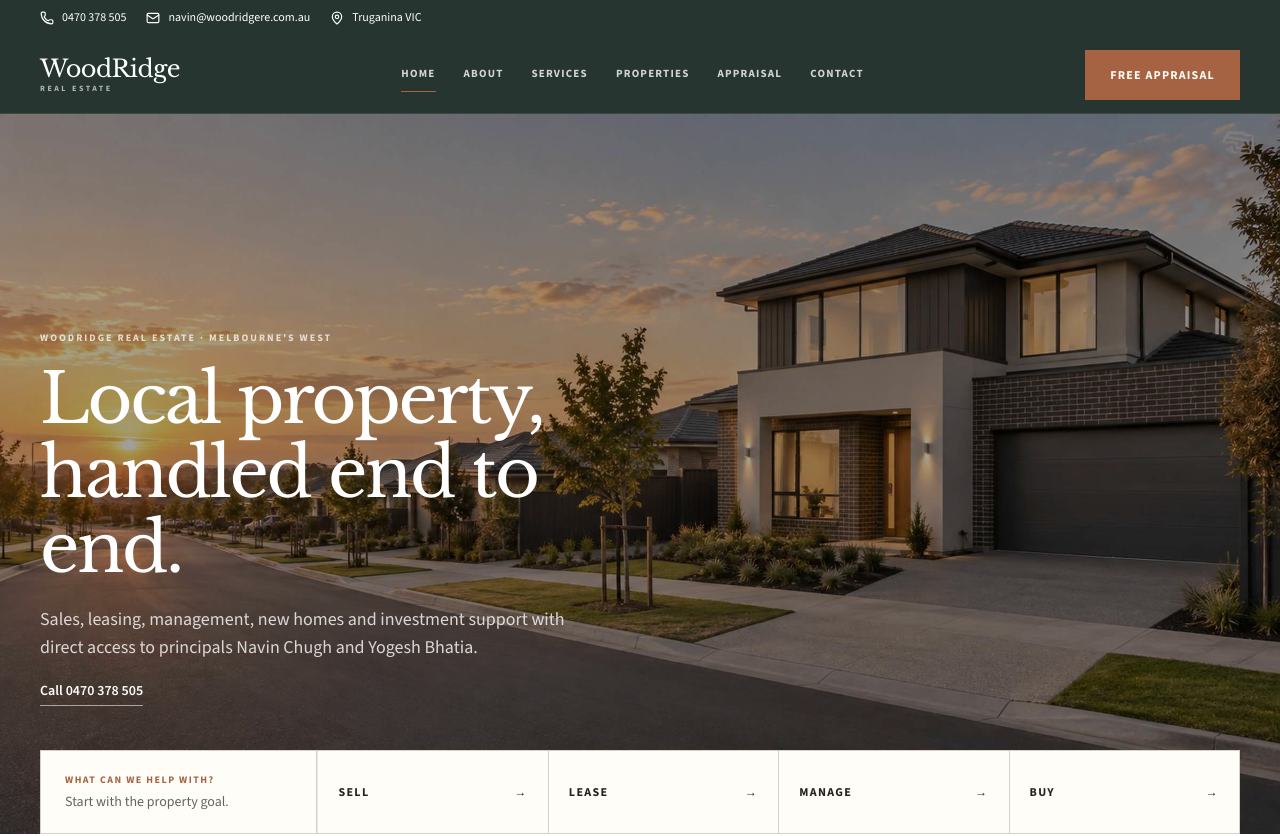
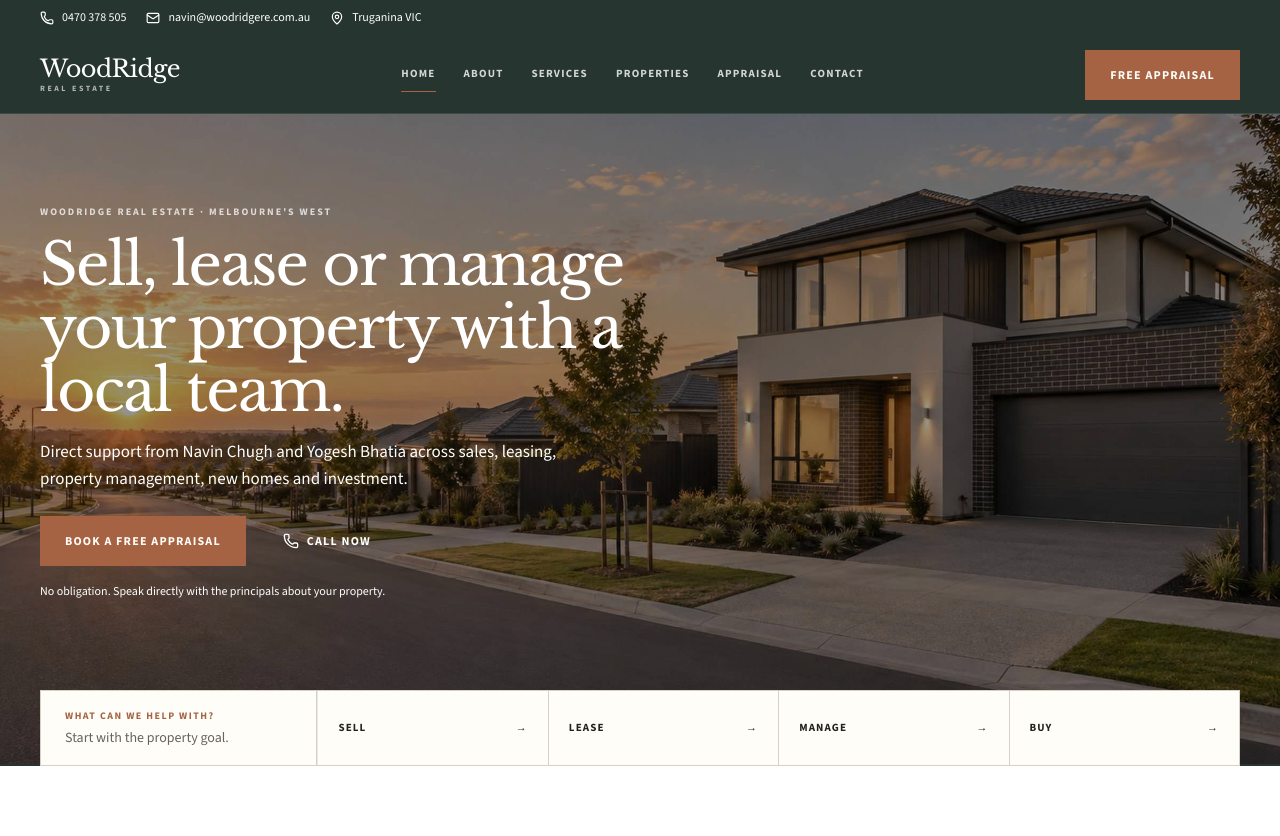
Before and after one commit to tayyabheree/Estate-website, a Next.js app: page / in a window 1280 px wide. Shown: the top 836 px of the page. Built offline with nearby package versions, Linux system fonts and the light colour scheme.

Commit message:
Refocus hero on lead conversion

```diff
--- a/components/sections/Hero.tsx
+++ b/components/sections/Hero.tsx
@@ -2,6 +2,7 @@
 
 import Image from "next/image";
 import { useEffect, useState } from "react";
+import { Phone } from "lucide-react";
 import { site } from "@/content/site";
 
 const slides = [
@@ -31,9 +32,12 @@ export function Hero() {
     return () => window.clearInterval(timer);
   }, []);
 
+  const primaryPhone = site.contact.phones[0];
+  const tel = "tel:" + primaryPhone.replace(/\s/g, "");
+
   return (
     <section id="home" className="bg-navy text-white">
-      <div className="relative min-h-[610px] overflow-hidden md:min-h-[720px]">
+      <div className="relative min-h-[560px] overflow-hidden sm:min-h-[610px] md:min-h-[650px]">
         <div className="absolute inset-0" aria-hidden="true">
           {slides.map((slide, index) => (
             <div
@@ -52,37 +56,50 @@ export function Hero() {
           ))}
         </div>
 
-        <div className="absolute inset-0 bg-black/35" />
+        <div className="absolute inset-0 bg-black/40" />
 
-        <div className="container relative z-10 flex min-h-[610px] items-end pb-12 pt-20 md:min-h-[720px] md:pb-32 md:pt-24">
-          <div className="max-w-[650px]">
+        <div className="container relative z-10 flex min-h-[560px] items-center pb-10 pt-12 sm:min-h-[610px] sm:pb-14 sm:pt-16 md:min-h-[650px] md:pb-24 md:pt-20">
+          <div className="max-w-[620px] -translate-y-3 sm:-translate-y-5 md:-translate-y-7">
             <p className="text-[10px] font-bold uppercase tracking-[.2em] text-white/75">
               WoodRidge Real Estate · Melbourne&apos;s west
             </p>
 
-            <h1 className="mt-4 max-w-[620px] font-serif text-[2.4rem] font-normal leading-[1.08] tracking-[-.035em] sm:text-[3.2rem] md:text-[4.3rem]">
-              Local property, handled end to end.
+            <h1 className="mt-3 max-w-[600px] font-serif text-[2.2rem] font-normal leading-[1.08] tracking-[-.03em] sm:text-[2.85rem] md:text-[3.65rem]">
+              Sell, lease or manage your property with a local team.
             </h1>
 
-            <p className="mt-5 max-w-[560px] text-[15px] leading-[1.65] text-white/80 sm:text-lg">
-              Sales, leasing, management, new homes and investment support with direct
-              access to principals Navin Chugh and Yogesh Bhatia.
+            <p className="mt-4 max-w-[560px] text-[15px] leading-[1.6] text-white/82 sm:text-[17px]">
+              Direct support from Navin Chugh and Yogesh Bhatia across sales, leasing,
+              property management, new homes and investment.
             </p>
 
-            <a
-              href={"tel:" + site.contact.phones[0].replace(/\s/g, "")}
-              className="mt-5 inline-flex border-b border-white/55 pb-1 text-sm font-semibold text-white"
-            >
-              Call {site.contact.phones[0]}
-            </a>
+            <div className="mt-6 flex flex-col gap-3 sm:flex-row">
+              <a
+                href="#appraisal"
+                className="btn btn--primary min-h-[52px] px-6"
+              >
+                Book a Free Appraisal
+              </a>
+              <a
+                href={tel}
+                className="btn min-h-[52px] border border-white bg-transparent px-6 text-white hover:bg-white hover:text-ink"
+              >
+                <Phone size={16} />
+                Call Now
+              </a>
+            </div>
+
+            <p className="mt-4 text-xs leading-relaxed text-white/62">
+              No obligation. Speak directly with the principals about your property.
+            </p>
           </div>
         </div>
       </div>
 
-      <div className="relative z-20 bg-[#fffdf8] text-ink md:-mt-[84px] md:bg-transparent">
+      <div className="relative z-20 bg-[#fffdf8] text-ink md:-mt-[74px] md:bg-transparent">
         <div className="container">
           <div className="grid grid-cols-2 border border-line bg-[#fffdf8] md:grid-cols-[1.2fr_repeat(4,1fr)]">
-            <div className="hidden min-h-[82px] items-center border-r border-line px-6 md:flex">
+            <div className="hidden min-h-[74px] items-center border-r border-line px-6 md:flex">
               <div>
                 <span className="block text-[10px] font-bold uppercase tracking-[.15em] text-brandBlue">
                   What can we help with?
@@ -98,7 +115,7 @@ export function Hero() {
                 key={label}
                 href={href}
                 className={
-                  "flex min-h-[76px] items-center justify-between px-5 text-xs font-bold uppercase tracking-[.11em] transition-colors hover:bg-paper md:min-h-[82px] md:border-l " +
+                  "flex min-h-[64px] items-center justify-between px-4 text-[11px] font-bold uppercase tracking-[.1em] transition-colors hover:bg-paper sm:px-5 md:min-h-[74px] md:border-l " +
                   (index >= 2 ? "border-t border-line md:border-t-0 " : "") +
                   (index % 2 === 1 ? "border-l border-line md:border-l" : "")
                 }
```
